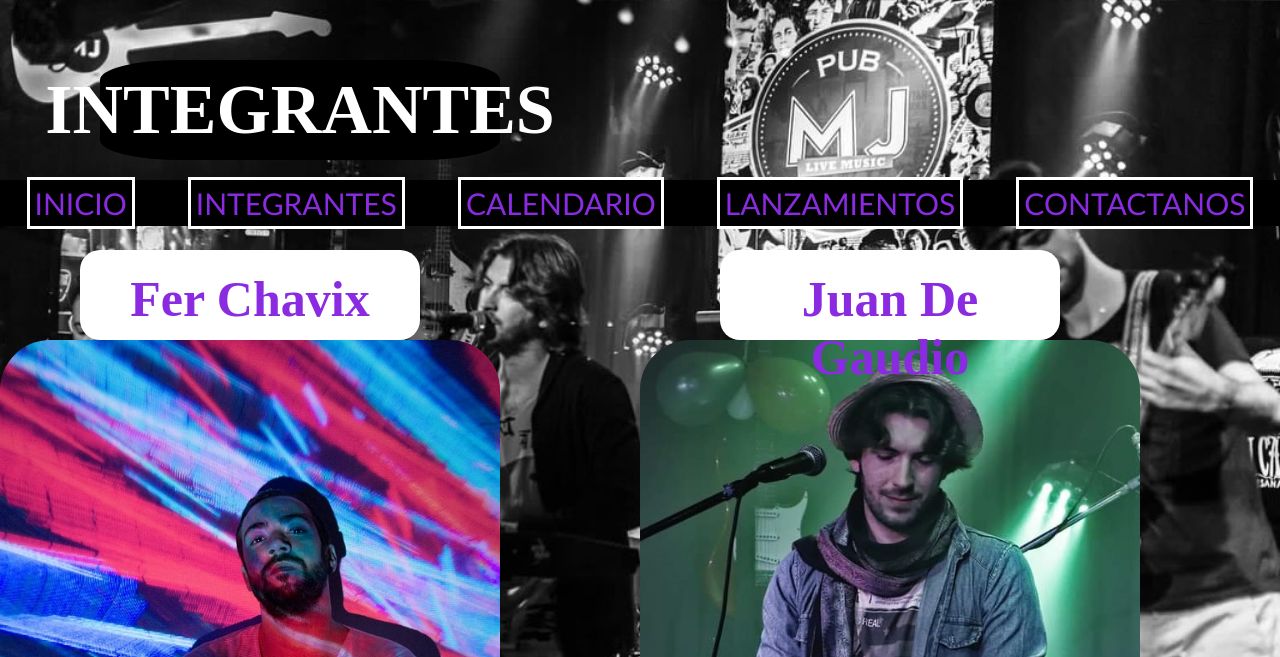
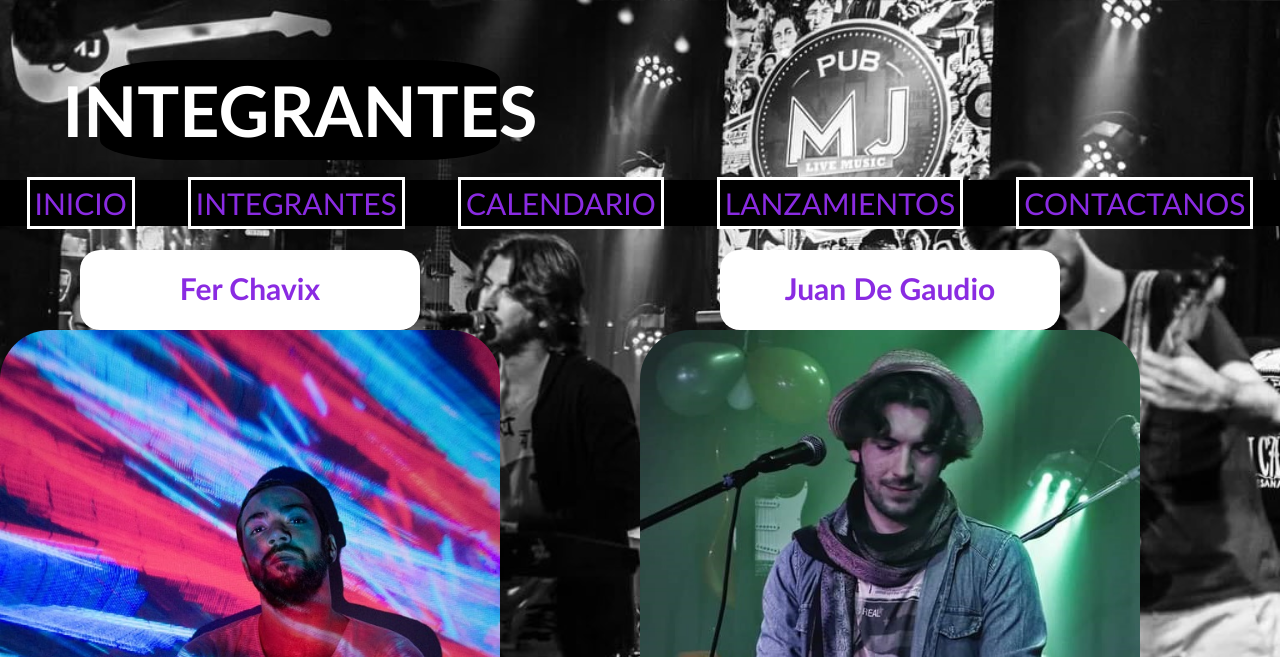
Before and after one commit to Juandegaudiomusic/PreEntregable2---De-Gaudio, a plain HTML site: page pages/integrantes.html in a window 1280 px wide. Shown: the top 657 px of the page. Drawn offline with Linux system fonts and the light colour scheme.

Commit message:
modifique el css

```diff
--- a/css/style.css
+++ b/css/style.css
@@ -60,7 +60,7 @@ h1 {
   justify-content: center;
   align-items: center;
   text-align: center;
-  font-family: "Gloucester MT";
+  font-family: "Gill Sans MT";
   color: white;
   background-color: black;
   font-size: 150px;
@@ -72,7 +72,7 @@ h1 {
 
 span.encabezadoPrincipalSpan {
   color: blueviolet;
-  font-family: "Gloucester MT";
+  font-family: "Gill Sans MT";
 }
 
 header {
@@ -130,7 +130,7 @@ header .barradenavegacion a {
 }
 
 h2 {
-  font-family: "Gloucester MT";
+  font-family: "Gill Sans MT";
 }
 
 h3 {
@@ -226,10 +226,10 @@ border: 5px solid red;
 .nombreint {
   display: block;
   width: 300px;
-  height: 50px;
+  height: 40px;
   color: blueviolet;
-  font-family: "Gloucester MT";
-  font-size: 50px;
+  font-family: "Gill Sans MT";
+  font-size: 30px;
   position: relative;
   left: 80px;
 }
```
